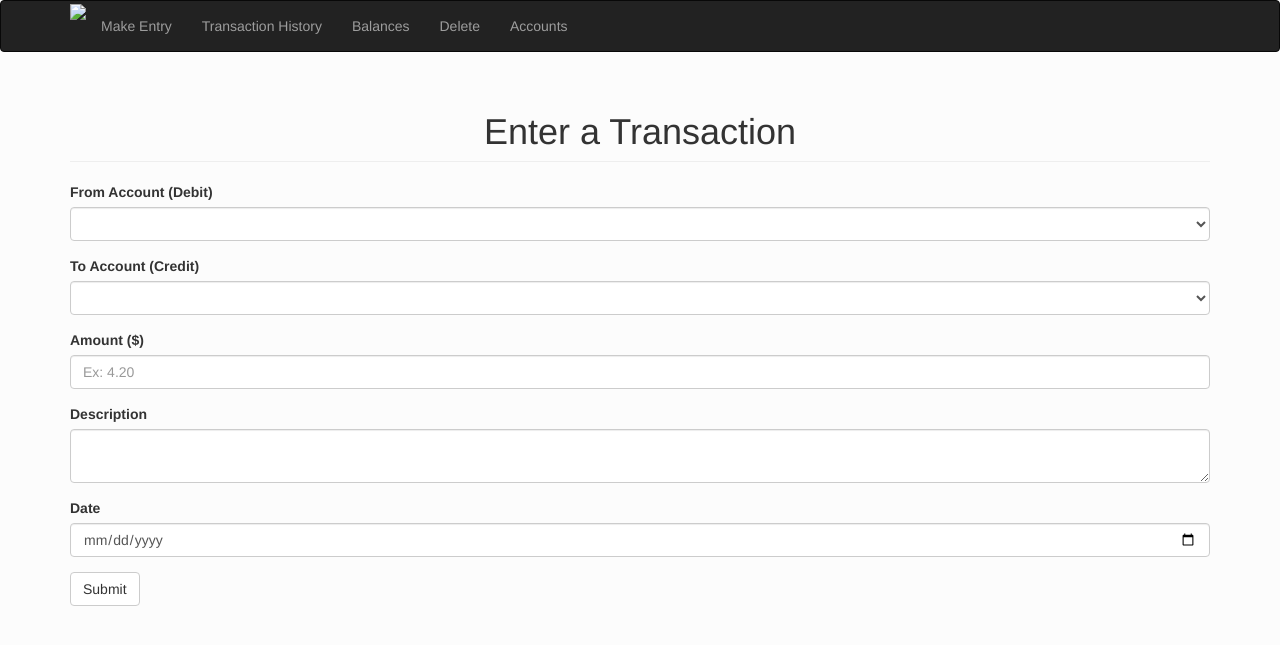
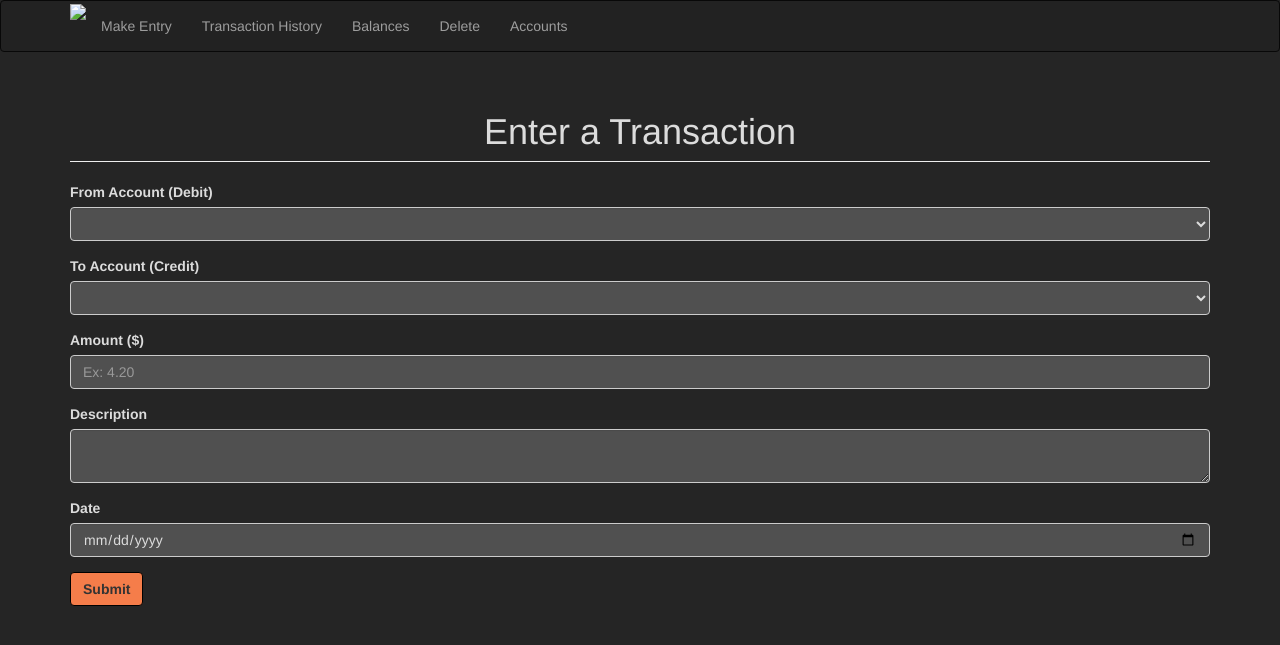
Before and after one commit to bxbrenden/gnucash-helper, a Flask app: template templates/entry.html in a window 1280 px wide. Shown: the top 645 px of the page. Run offline with Flask 2, Linux system fonts and the light colour scheme; the template is opened without the code that fills it: values that come from a table or form of the project are taken from there, others are empty; parts of the project's set-up code (start-up, migrations or seed data) failed here and were passed over; some libraries are stand-ins or nearby versions.

Commit message:
migrate to dark mode

```diff
--- a/static/stylin.css
+++ b/static/stylin.css
@@ -1,17 +1,39 @@
+* {
+  color: #dcdcdc;
+}
+
 html, body {
-  background-color: #fcfcfc;
+  background-color: #252525;
+}
+
+.form-control {
+  color: #dcdcdc;
+  background-color: #505050;
+}
+
+.btn-default {
+  font-weight: bold;
+  background-color: #f57d4a;
+  border: 1px solid black;
+}
+
+.btn-default:hover {
+  font-weight: bold;
+  background-color: #ea4f36;
+  border: 1px solid black;
 }
 
 th {
-  background-color: #94b484;
+  background-color: #cd683d;
+  color: black;
 }
 
 tr.evenrow {
-  background-color: #f4fcdc;
+  background-color: #343434;
 }
 
 tr.oddrow {
-  background-color: #bcdcbc;
+  background-color: #505050;
 }
 
 .logo {
```
